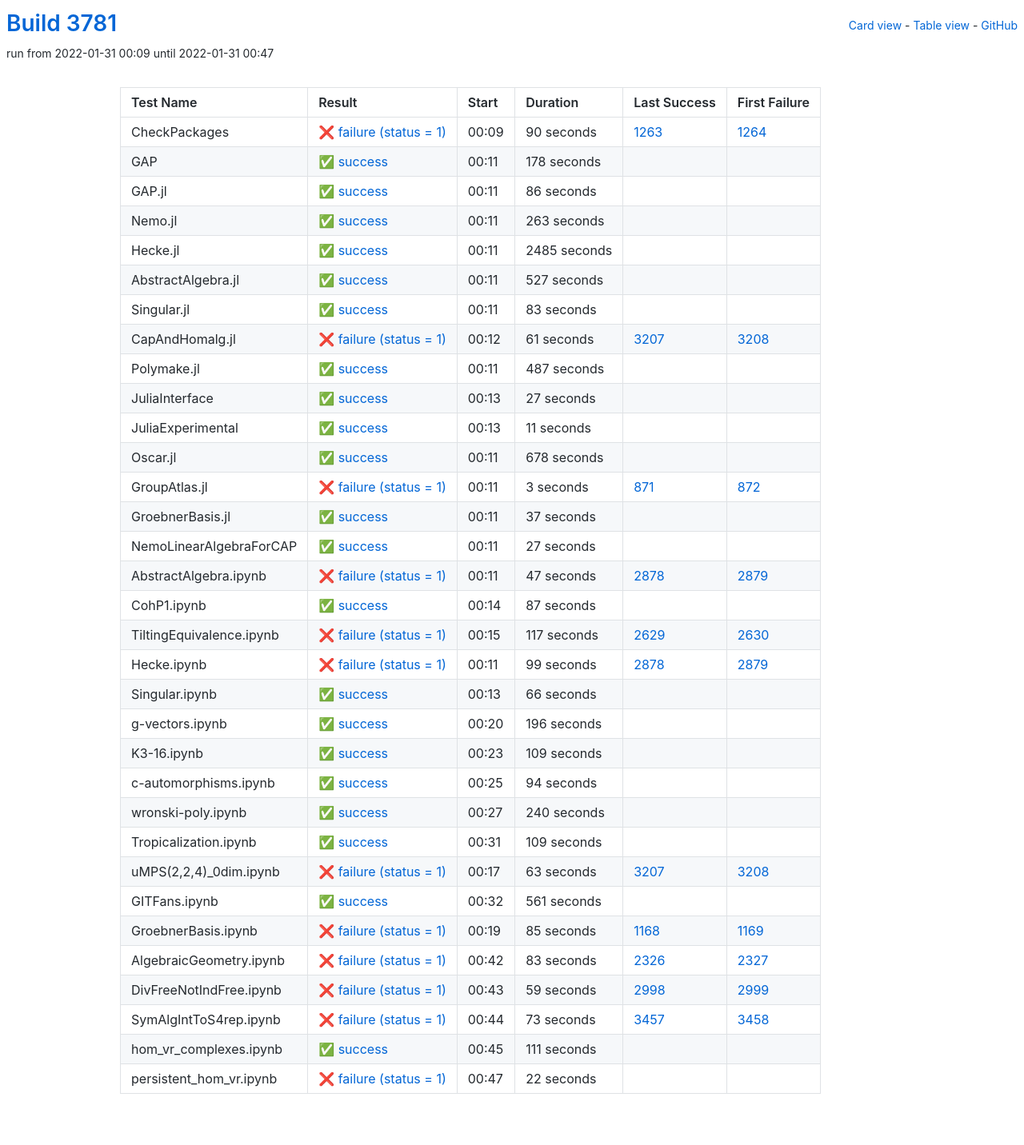
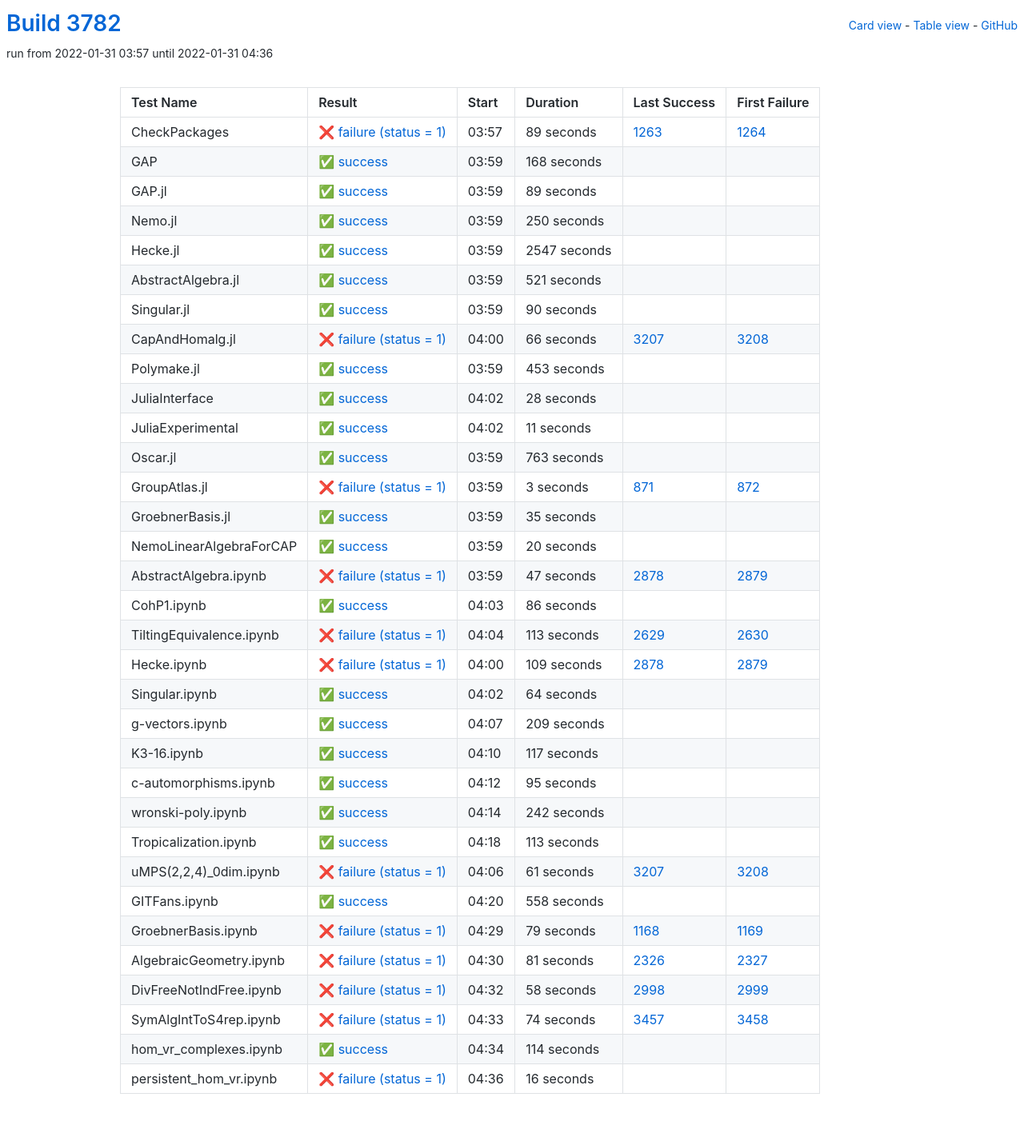
Before and after one commit to oscar-system/oscar-ci-status-stable, a Jekyll site: the page built from table.html, in a window 1280 px wide. Shown: the whole page at 80% size. Built offline with Jekyll 4.4.1, drawn with Linux system fonts in a browser that asks for light colours.

Commit message:
Build #3782

```diff
--- a/_data/ci.yml
+++ b/_data/ci.yml
@@ -1,6 +1,6 @@
 ---
-build: 3781
-build_url: https://oscarci.mathematik.uni-kl.de/job/oscar-stable/3781/
+build: 3782
+build_url: https://oscarci.mathematik.uni-kl.de/job/oscar-stable/3782/
 job: oscar-stable
 organization: oscar-system
 repo: oscar-ci-status-stable
@@ -8,128 +8,128 @@ repourl: https://github.com/oscar-system/oscar-ci-status-stable
 tests:
 - name: CheckPackages
   id: checkpackages
-  log: https://oscarci.mathematik.uni-kl.de/job/oscar-stable/3781/artifact/logs/build-3781/CheckPackages.log
-  start: 2022-01-31 00:09
+  log: https://oscarci.mathematik.uni-kl.de/job/oscar-stable/3782/artifact/logs/build-3782/CheckPackages.log
+  start: 2022-01-31 03:57
   success: false
   exitcode: 1
   status: failure
-  duration: 90
+  duration: 89
   last_success: 1263
   last_success_url: https://oscarci.mathematik.uni-kl.de/job/oscar-stable/1263/
   first_failure: 1264
   first_failure_url: https://oscarci.mathematik.uni-kl.de/job/oscar-stable/1264/
 - name: GAP
   id: gap
-  log: https://oscarci.mathematik.uni-kl.de/job/oscar-stable/3781/artifact/logs/build-3781/GAP.log
-  start: 2022-01-31 00:11
+  log: https://oscarci.mathematik.uni-kl.de/job/oscar-stable/3782/artifact/logs/build-3782/GAP.log
+  start: 2022-01-31 03:59
   success: true
   exitcode: 0
   status: success
-  duration: 178
+  duration: 168
   last_success: false
   last_success_url:
   first_failure: false
   first_failure_url:
 - name: GAP.jl
   id: gap-jl
-  log: https://oscarci.mathematik.uni-kl.de/job/oscar-stable/3781/artifact/logs/build-3781/GAP.jl.log
-  start: 2022-01-31 00:11
+  log: https://oscarci.mathematik.uni-kl.de/job/oscar-stable/3782/artifact/logs/build-3782/GAP.jl.log
+  start: 2022-01-31 03:59
   success: true
   exitcode: 0
   status: success
-  duration: 86
+  duration: 89
   last_success: false
   last_success_url:
   first_failure: false
   first_failure_url:
 - name: Nemo.jl
   id: nemo-jl
-  log: https://oscarci.mathematik.uni-kl.de/job/oscar-stable/3781/artifact/logs/build-3781/Nemo.jl.log
-  start: 2022-01-31 00:11
+  log: https://oscarci.mathematik.uni-kl.de/job/oscar-stable/3782/artifact/logs/build-3782/Nemo.jl.log
+  start: 2022-01-31 03:59
   success: true
   exitcode: 0
   status: success
-  duration: 263
+  duration: 250
   last_success: false
   last_success_url:
   first_failure: false
   first_failure_url:
 - name: Hecke.jl
   id: hecke-jl
-  log: https://oscarci.mathematik.uni-kl.de/job/oscar-stable/3781/artifact/logs/build-3781/Hecke.jl.log
-  start: 2022-01-31 00:11
+  log: https://oscarci.mathematik.uni-kl.de/job/oscar-stable/3782/artifact/logs/build-3782/Hecke.jl.log
+  start: 2022-01-31 03:59
   success: true
   exitcode: 0
   status: success
-  duration: 2485
+  duration: 2547
   last_success: false
   last_success_url:
   first_failure: false
   first_failure_url:
 - name: AbstractAlgebra.jl
   id: abstractalgebra-jl
-  log: https://oscarci.mathematik.uni-kl.de/job/oscar-stable/3781/artifact/logs/build-3781/AbstractAlgebra.jl.log
-  start: 2022-01-31 00:11
+  log: https://oscarci.mathematik.uni-kl.de/job/oscar-stable/3782/artifact/logs/build-3782/AbstractAlgebra.jl.log
+  start: 2022-01-31 03:59
   success: true
   exitcode: 0
   status: success
-  duration: 527
+  duration: 521
   last_success: false
   last_success_url:
   first_failure: false
   first_failure_url:
 - name: Singular.jl
   id: singular-jl
-  log: https://oscarci.mathematik.uni-kl.de/job/oscar-stable/3781/artifact/logs/build-3781/Singular.jl.log
-  start: 2022-01-31 00:11
+  log: https://oscarci.mathematik.uni-kl.de/job/oscar-stable/3782/artifact/logs/build-3782/Singular.jl.log
+  start: 2022-01-31 03:59
   success: true
   exitcode: 0
   status: success
-  duration: 83
+  duration: 90
   last_success: false
   last_success_url:
   first_failure: false
   first_failure_url:
 - name: CapAndHomalg.jl
   id: capandhomalg-jl
-  log: https://oscarci.mathematik.uni-kl.de/job/oscar-stable/3781/artifact/logs/build-3781/CapAndHomalg.jl.log
-  start: 2022-01-31 00:12
+  log: https://oscarci.mathematik.uni-kl.de/job/oscar-stable/3782/artifact/logs/build-3782/CapAndHomalg.jl.log
+  start: 2022-01-31 04:00
   success: false
   exitcode: 1
   status: failure
-  duration: 61
+  duration: 66
   last_success: 3207
   last_success_url: https://oscarci.mathematik.uni-kl.de/job/oscar-stable/3207/
   first_failure: 3208
   first_failure_url: https://oscarci.mathematik.uni-kl.de/job/oscar-stable/3208/
 - name: Polymake.jl
   id: polymake-jl
-  log: https://oscarci.mathematik.uni-kl.de/job/oscar-stable/3781/artifact/logs/build-3781/Polymake.jl.log
-  start: 2022-01-31 00:11
+  log: https://oscarci.mathematik.uni-kl.de/job/oscar-stable/3782/artifact/logs/build-3782/Polymake.jl.log
+  start: 2022-01-31 03:59
   success: true
   exitcode: 0
   status: success
-  duration: 487
+  duration: 453
   last_success: false
   last_success_url:
   first_failure: false
   first_failure_url:
 - name: JuliaInterface
   id: juliainterface
-  log: https://oscarci.mathematik.uni-kl.de/job/oscar-stable/3781/artifact/logs/build-3781/JuliaInterface.log
-  start: 2022-01-31 00:13
+  log: https://oscarci.mathematik.uni-kl.de/job/oscar-stable/3782/artifact/logs/build-3782/JuliaInterface.log
+  start: 2022-01-31 04:02
   success: true
   exitcode: 0
   status: success
-  duration: 27
+  duration: 28
   last_success: false
   last_success_url:
   first_failure: false
   first_failure_url:
 - name: JuliaExperimental
   id: juliaexperimental
-  log: https://oscarci.mathematik.uni-kl.de/job/oscar-stable/3781/artifact/logs/build-3781/JuliaExperimental.log
-  start: 2022-01-31 00:13
+  log: https://oscarci.mathematik.uni-kl.de/job/oscar-stable/3782/artifact/logs/build-3782/JuliaExperimental.log
+  start: 2022-01-31 04:02
   success: true
   exitcode: 0
   status: success
@@ -140,20 +140,20 @@ tests:
   first_failure_url:
 - name: Oscar.jl
   id: oscar-jl
-  log: https://oscarci.mathematik.uni-kl.de/job/oscar-stable/3781/artifact/logs/build-3781/Oscar.jl.log
-  start: 2022-01-31 00:11
+  log: https://oscarci.mathematik.uni-kl.de/job/oscar-stable/3782/artifact/logs/build-3782/Oscar.jl.log
+  start: 2022-01-31 03:59
   success: true
   exitcode: 0
   status: success
-  duration: 678
+  duration: 763
   last_success: false
   last_success_url:
   first_failure: false
   first_failure_url:
 - name: GroupAtlas.jl
   id: groupatlas-jl
-  log: https://oscarci.mathematik.uni-kl.de/job/oscar-stable/3781/artifact/logs/build-3781/GroupAtlas.jl.log
-  start: 2022-01-31 00:11
+  log: https://oscarci.mathematik.uni-kl.de/job/oscar-stable/3782/artifact/logs/build-3782/GroupAtlas.jl.log
+  start: 2022-01-31 03:59
   success: false
   exitcode: 1
   status: failure
@@ -164,32 +164,32 @@ tests:
   first_failure_url: https://oscarci.mathematik.uni-kl.de/job/oscar-stable/872/
 - name: GroebnerBasis.jl
   id: groebnerbasis-jl
-  log: https://oscarci.mathematik.uni-kl.de/job/oscar-stable/3781/artifact/logs/build-3781/GroebnerBasis.jl.log
-  start: 2022-01-31 00:11
+  log: https://oscarci.mathematik.uni-kl.de/job/oscar-stable/3782/artifact/logs/build-3782/GroebnerBasis.jl.log
+  start: 2022-01-31 03:59
   success: true
   exitcode: 0
   status: success
-  duration: 37
+  duration: 35
   last_success: false
   last_success_url:
   first_failure: false
   first_failure_url:
 - name: NemoLinearAlgebraForCAP
   id: nemolinearalgebraforcap
-  log: https://oscarci.mathematik.uni-kl.de/job/oscar-stable/3781/artifact/logs/build-3781/NemoLinearAlgebraForCAP.log
-  start: 2022-01-31 00:11
+  log: https://oscarci.mathematik.uni-kl.de/job/oscar-stable/3782/artifact/logs/build-3782/NemoLinearAlgebraForCAP.log
+  start: 2022-01-31 03:59
   success: true
   exitcode: 0
   status: success
-  duration: 27
+  duration: 20
   last_success: false
   last_success_url:
   first_failure: false
   first_failure_url:
 - name: AbstractAlgebra.ipynb
   id: abstractalgebra-ipynb
-  log: https://oscarci.mathematik.uni-kl.de/job/oscar-stable/3781/artifact/logs/build-3781/AbstractAlgebra.ipynb.log
-  start: 2022-01-31 00:11
+  log: https://oscarci.mathematik.uni-kl.de/job/oscar-stable/3782/artifact/logs/build-3782/AbstractAlgebra.ipynb.log
+  start: 2022-01-31 03:59
   success: false
   exitcode: 1
   status: failure
@@ -200,204 +200,204 @@ tests:
   first_failure_url: https://oscarci.mathematik.uni-kl.de/job/oscar-stable/2879/
 - name: CohP1.ipynb
   id: cohp1-ipynb
-  log: https://oscarci.mathematik.uni-kl.de/job/oscar-stable/3781/artifact/logs/build-3781/CohP1.ipynb.log
-  start: 2022-01-31 00:14
+  log: https://oscarci.mathematik.uni-kl.de/job/oscar-stable/3782/artifact/logs/build-3782/CohP1.ipynb.log
+  start: 2022-01-31 04:03
   success: true
   exitcode: 0
   status: success
-  duration: 87
+  duration: 86
   last_success: false
   last_success_url:
   first_failure: false
   first_failure_url:
 - name: TiltingEquivalence.ipynb
   id: tiltingequivalence-ipynb
-  log: https://oscarci.mathematik.uni-kl.de/job/oscar-stable/3781/artifact/logs/build-3781/TiltingEquivalence.ipynb.log
-  start: 2022-01-31 00:15
+  log: https://oscarci.mathematik.uni-kl.de/job/oscar-stable/3782/artifact/logs/build-3782/TiltingEquivalence.ipynb.log
+  start: 2022-01-31 04:04
   success: false
   exitcode: 1
   status: failure
-  duration: 117
+  duration: 113
   last_success: 2629
   last_success_url: https://oscarci.mathematik.uni-kl.de/job/oscar-stable/2629/
   first_failure: 2630
   first_failure_url: https://oscarci.mathematik.uni-kl.de/job/oscar-stable/2630/
 - name: Hecke.ipynb
   id: hecke-ipynb
-  log: https://oscarci.mathematik.uni-kl.de/job/oscar-stable/3781/artifact/logs/build-3781/Hecke.ipynb.log
-  start: 2022-01-31 00:11
+  log: https://oscarci.mathematik.uni-kl.de/job/oscar-stable/3782/artifact/logs/build-3782/Hecke.ipynb.log
+  start: 2022-01-31 04:00
   success: false
   exitcode: 1
   status: failure
-  duration: 99
+  duration: 109
   last_success: 2878
   last_success_url: https://oscarci.mathematik.uni-kl.de/job/oscar-stable/2878/
   first_failure: 2879
   first_failure_url: https://oscarci.mathematik.uni-kl.de/job/oscar-stable/2879/
 - name: Singular.ipynb
   id: singular-ipynb
-  log: https://oscarci.mathematik.uni-kl.de/job/oscar-stable/3781/artifact/logs/build-3781/Singular.ipynb.log
-  start: 2022-01-31 00:13
+  log: https://oscarci.mathematik.uni-kl.de/job/oscar-stable/3782/artifact/logs/build-3782/Singular.ipynb.log
+  start: 2022-01-31 04:02
   success: true
   exitcode: 0
   status: success
-  duration: 66
+  duration: 64
   last_success: false
   last_success_url:
   first_failure: false
   first_failure_url:
 - name: g-vectors.ipynb
   id: g-vectors-ipynb
-  log: https://oscarci.mathematik.uni-kl.de/job/oscar-stable/3781/artifact/logs/build-3781/g-vectors.ipynb.log
-  start: 2022-01-31 00:20
+  log: https://oscarci.mathematik.uni-kl.de/job/oscar-stable/3782/artifact/logs/build-3782/g-vectors.ipynb.log
+  start: 2022-01-31 04:07
   success: true
   exitcode: 0
   status: success
-  duration: 196
+  duration: 209
   last_success: false
   last_success_url:
   first_failure: false
   first_failure_url:
 - name: K3-16.ipynb
   id: k3-16-ipynb
-  log: https://oscarci.mathematik.uni-kl.de/job/oscar-stable/3781/artifact/logs/build-3781/K3-16.ipynb.log
-  start: 2022-01-31 00:23
+  log: https://oscarci.mathematik.uni-kl.de/job/oscar-stable/3782/artifact/logs/build-3782/K3-16.ipynb.log
+  start: 2022-01-31 04:10
   success: true
   exitcode: 0
   status: success
-  duration: 109
+  duration: 117
   last_success: false
   last_success_url:
   first_failure: false
   first_failure_url:
 - name: c-automorphisms.ipynb
   id: c-automorphisms-ipynb
-  log: https://oscarci.mathematik.uni-kl.de/job/oscar-stable/3781/artifact/logs/build-3781/c-automorphisms.ipynb.log
-  start: 2022-01-31 00:25
+  log: https://oscarci.mathematik.uni-kl.de/job/oscar-stable/3782/artifact/logs/build-3782/c-automorphisms.ipynb.log
+  start: 2022-01-31 04:12
   success: true
   exitcode: 0
   status: success
-  duration: 94
+  duration: 95
   last_success: false
   last_success_url:
   first_failure: false
   first_failure_url:
 - name: wronski-poly.ipynb
   id: wronski-poly-ipynb
-  log: https://oscarci.mathematik.uni-kl.de/job/oscar-stable/3781/artifact/logs/build-3781/wronski-poly.ipynb.log
-  start: 2022-01-31 00:27
+  log: https://oscarci.mathematik.uni-kl.de/job/oscar-stable/3782/artifact/logs/build-3782/wronski-poly.ipynb.log
+  start: 2022-01-31 04:14
   success: true
   exitcode: 0
   status: success
-  duration: 240
+  duration: 242
   last_success: false
   last_success_url:
   first_failure: false
   first_failure_url:
 - name: Tropicalization.ipynb
   id: tropicalization-ipynb
-  log: https://oscarci.mathematik.uni-kl.de/job/oscar-stable/3781/artifact/logs/build-3781/Tropicalization.ipynb.log
-  start: 2022-01-31 00:31
+  log: https://oscarci.mathematik.uni-kl.de/job/oscar-stable/3782/artifact/logs/build-3782/Tropicalization.ipynb.log
+  start: 2022-01-31 04:18
   success: true
   exitcode: 0
   status: success
-  duration: 109
+  duration: 113
   last_success: false
   last_success_url:
   first_failure: false
   first_failure_url:
 - name: uMPS(2,2,4)_0dim.ipynb
   id: umps-2-2-4-0dim-ipynb
-  log: https://oscarci.mathematik.uni-kl.de/job/oscar-stable/3781/artifact/logs/build-3781/uMPS-2-2-4-_0dim.ipynb.log
-  start: 2022-01-31 00:17
+  log: https://oscarci.mathematik.uni-kl.de/job/oscar-stable/3782/artifact/logs/build-3782/uMPS-2-2-4-_0dim.ipynb.log
+  start: 2022-01-31 04:06
   success: false
   exitcode: 1
   status: failure
-  duration: 63
+  duration: 61
   last_success: 3207
   last_success_url: https://oscarci.mathematik.uni-kl.de/job/oscar-stable/3207/
   first_failure: 3208
   first_failure_url: https://oscarci.mathematik.uni-kl.de/job/oscar-stable/3208/
 - name: GITFans.ipynb
   id: gitfans-ipynb
-  log: https://oscarci.mathematik.uni-kl.de/job/oscar-stable/3781/artifact/logs/build-3781/GITFans.ipynb.log
-  start: 2022-01-31 00:32
+  log: https://oscarci.mathematik.uni-kl.de/job/oscar-stable/3782/artifact/logs/build-3782/GITFans.ipynb.log
+  start: 2022-01-31 04:20
   success: true
   exitcode: 0
   status: success
-  duration: 561
+  duration: 558
   last_success: false
   last_success_url:
   first_failure: false
   first_failure_url:
 - name: GroebnerBasis.ipynb
   id: groebnerbasis-ipynb
-  log: https://oscarci.mathematik.uni-kl.de/job/oscar-stable/3781/artifact/logs/build-3781/GroebnerBasis.ipynb.log
-  start: 2022-01-31 00:19
+  log: https://oscarci.mathematik.uni-kl.de/job/oscar-stable/3782/artifact/logs/build-3782/GroebnerBasis.ipynb.log
+  start: 2022-01-31 04:29
   success: false
   exitcode: 1
   status: failure
-  duration: 85
+  duration: 79
   last_success: 1168
   last_success_url: https://oscarci.mathematik.uni-kl.de/job/oscar-stable/1168/
   first_failure: 1169
   first_failure_url: https://oscarci.mathematik.uni-kl.de/job/oscar-stable/1169/
 - name: AlgebraicGeometry.ipynb
   id: algebraicgeometry-ipynb
-  log: https://oscarci.mathematik.uni-kl.de/job/oscar-stable/3781/artifact/logs/build-3781/AlgebraicGeometry.ipynb.log
-  start: 2022-01-31 00:42
+  log: https://oscarci.mathematik.uni-kl.de/job/oscar-stable/3782/artifact/logs/build-3782/AlgebraicGeometry.ipynb.log
+  start: 2022-01-31 04:30
   success: false
   exitcode: 1
   status: failure
-  duration: 83
+  duration: 81
   last_success: 2326
   last_success_url: https://oscarci.mathematik.uni-kl.de/job/oscar-stable/2326/
   first_failure: 2327
   first_failure_url: https://oscarci.mathematik.uni-kl.de/job/oscar-stable/2327/
 - name: DivFreeNotIndFree.ipynb
   id: divfreenotindfree-ipynb
-  log: https://oscarci.mathematik.uni-kl.de/job/oscar-stable/3781/artifact/logs/build-3781/DivFreeNotIndFree.ipynb.log
-  start: 2022-01-31 00:43
+  log: https://oscarci.mathematik.uni-kl.de/job/oscar-stable/3782/artifact/logs/build-3782/DivFreeNotIndFree.ipynb.log
+  start: 2022-01-31 04:32
   success: false
   exitcode: 1
   status: failure
-  duration: 59
+  duration: 58
   last_success: 2998
   last_success_url: https://oscarci.mathematik.uni-kl.de/job/oscar-stable/2998/
   first_failure: 2999
   first_failure_url: https://oscarci.mathematik.uni-kl.de/job/oscar-stable/2999/
 - name: SymAlgIntToS4rep.ipynb
   id: symalginttos4rep-ipynb
-  log: https://oscarci.mathematik.uni-kl.de/job/oscar-stable/3781/artifact/logs/build-3781/SymAlgIntToS4rep.ipynb.log
-  start: 2022-01-31 00:44
+  log: https://oscarci.mathematik.uni-kl.de/job/oscar-stable/3782/artifact/logs/build-3782/SymAlgIntToS4rep.ipynb.log
+  start: 2022-01-31 04:33
   success: false
   exitcode: 1
   status: failure
-  duration: 73
+  duration: 74
   last_success: 3457
   last_success_url: https://oscarci.mathematik.uni-kl.de/job/oscar-stable/3457/
   first_failure: 3458
   first_failure_url: https://oscarci.mathematik.uni-kl.de/job/oscar-stable/3458/
 - name: hom_vr_complexes.ipynb
   id: hom-vr-complexes-ipynb
-  log: https://oscarci.mathematik.uni-kl.de/job/oscar-stable/3781/artifact/logs/build-3781/hom_vr_complexes.ipynb.log
-  start: 2022-01-31 00:45
+  log: https://oscarci.mathematik.uni-kl.de/job/oscar-stable/3782/artifact/logs/build-3782/hom_vr_complexes.ipynb.log
+  start: 2022-01-31 04:34
   success: true
   exitcode: 0
   status: success
-  duration: 111
+  duration: 114
   last_success: false
   last_success_url:
   first_failure: false
   first_failure_url:
 - name: persistent_hom_vr.ipynb
   id: persistent-hom-vr-ipynb
-  log: https://oscarci.mathematik.uni-kl.de/job/oscar-stable/3781/artifact/logs/build-3781/persistent_hom_vr.ipynb.log
-  start: 2022-01-31 00:47
+  log: https://oscarci.mathematik.uni-kl.de/job/oscar-stable/3782/artifact/logs/build-3782/persistent_hom_vr.ipynb.log
+  start: 2022-01-31 04:36
   success: false
   exitcode: 1
   status: failure
-  duration: 22
+  duration: 16
   last_success: false
   last_success_url:
   first_failure: false
```
Also changed, not shown: README.md.
